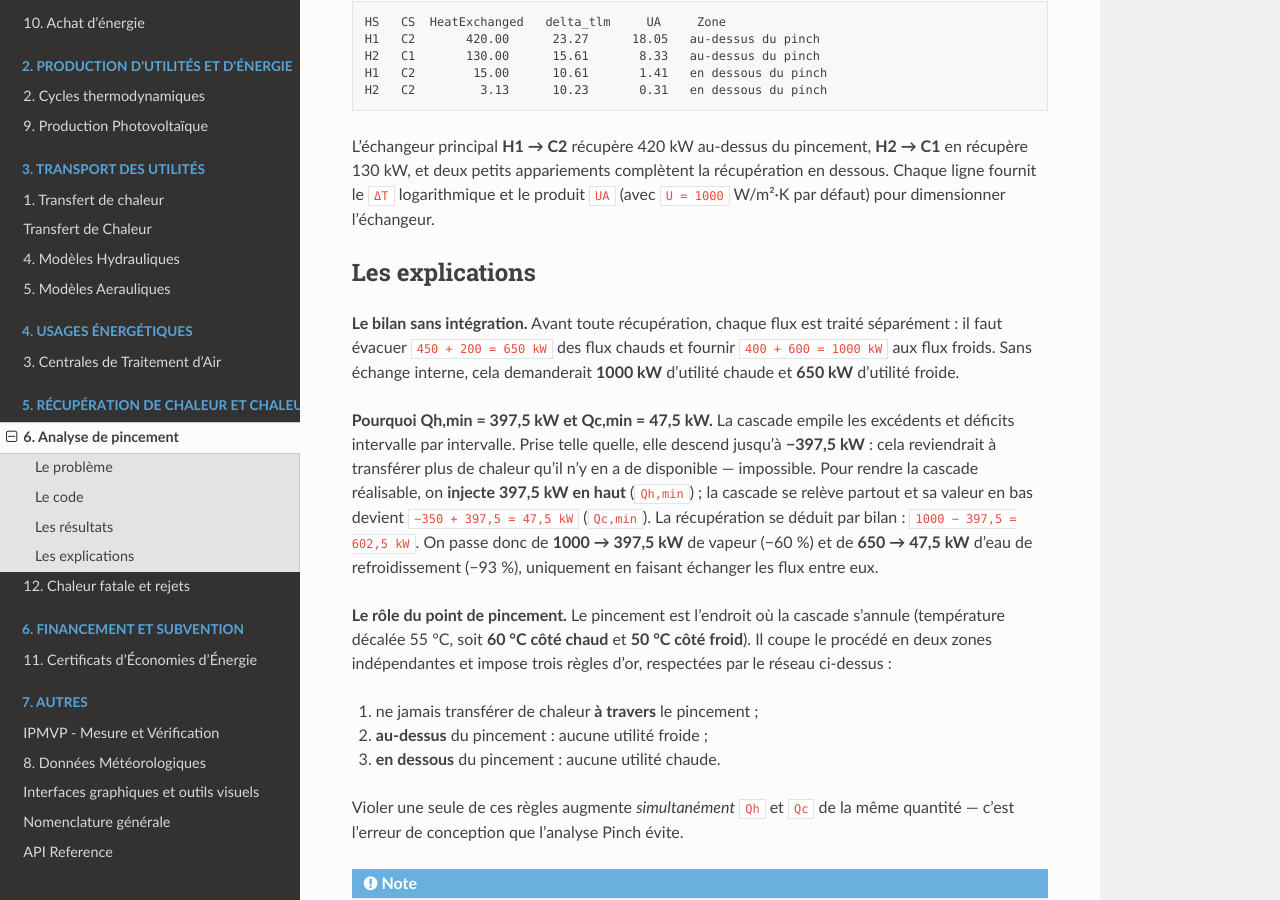
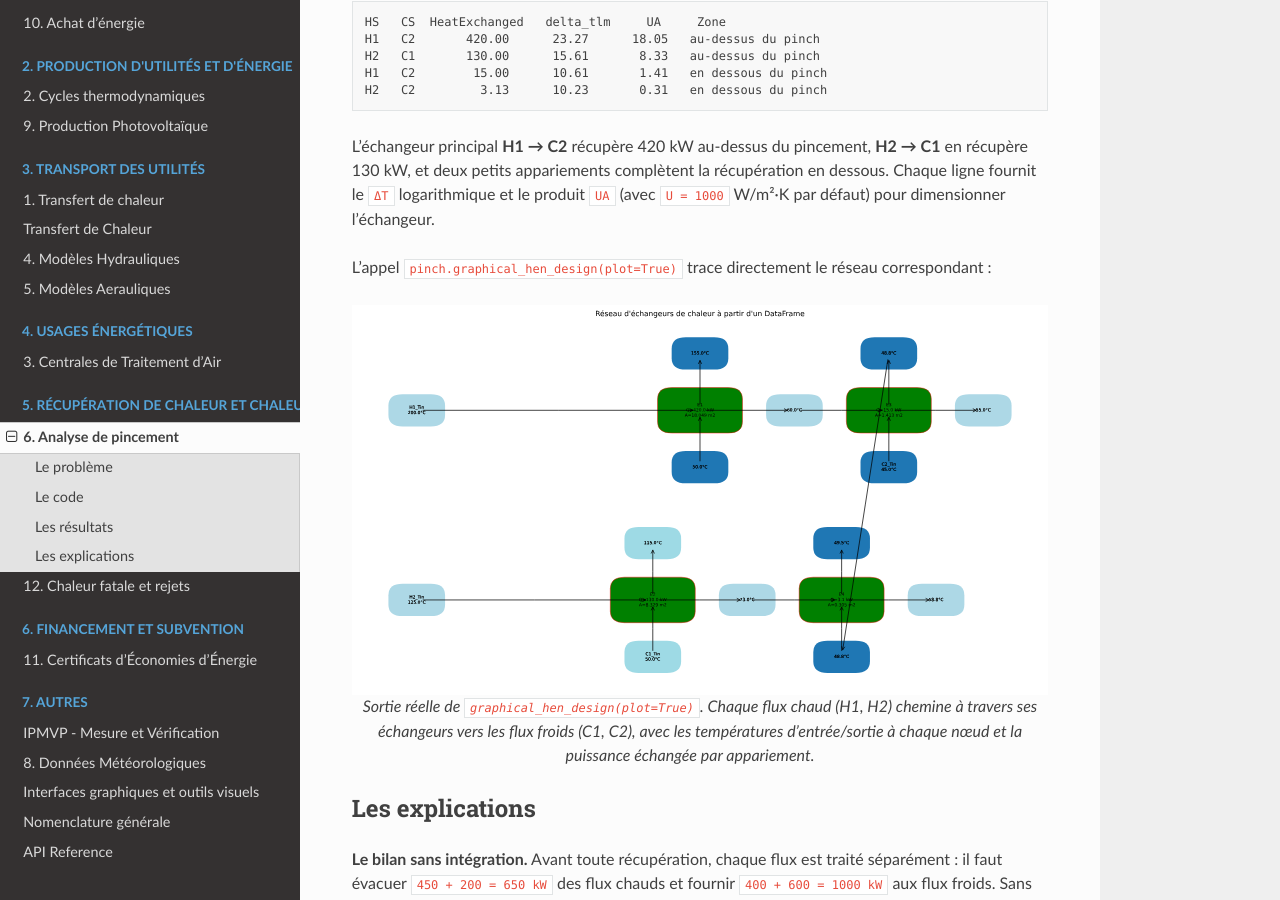
Before and after one commit to ZoheirHADID/EnergySystemModels-fr, a Sphinx documentation site: the page built from docs/source/006-pinch_analysis/index.rst, in a window 1280 px wide and 900 px high, scrolled down 3657 px. Built offline with Sphinx 7.4.7 and the Read the Docs theme 3.1.0, drawn with Linux system fonts in a browser that asks for light colours.

Commit message:
2026-07-10-001

```diff
--- a/docs/source/006-pinch_analysis/index.rst
+++ b/docs/source/006-pinch_analysis/index.rst
@@ -99,9 +99,9 @@ Le code
    print(pinch.df_surplus_deficit)   # cascade énergétique par intervalle
 
    # Figures
-   pinch.plot_composites_curves()    # courbes composites chaude / froide
-   pinch.plot_GCC()                  # grande courbe composite
-   pinch.graphical_hen_design()      # réseau d'échangeurs proposé
+   pinch.plot_composites_curves()        # courbes composites chaude / froide
+   pinch.plot_GCC()                      # grande courbe composite
+   pinch.graphical_hen_design(plot=True) # réseau d'échangeurs proposé
 
 Les résultats
 -------------
@@ -186,6 +186,18 @@ récupération en dessous. Chaque ligne fournit le ``ΔT`` logarithmique et le
 produit ``UA`` (avec ``U = 1000`` W/m²·K par défaut) pour dimensionner
 l'échangeur.
 
+L'appel ``pinch.graphical_hen_design(plot=True)`` trace directement le réseau
+correspondant :
+
+.. figure:: ../images/006_pinch_plot_hen.svg
+   :alt: Réseau d'échangeurs de chaleur (sortie réelle)
+   :align: center
+
+   Sortie réelle de ``graphical_hen_design(plot=True)``. Chaque flux chaud (H1,
+   H2) chemine à travers ses échangeurs vers les flux froids (C1, C2), avec les
+   températures d'entrée/sortie à chaque nœud et la puissance échangée par
+   appariement.
+
 Les explications
 ----------------
 
```
Also changed, not shown: docs/source/images/006_pinch_plot_hen.svg (added).
